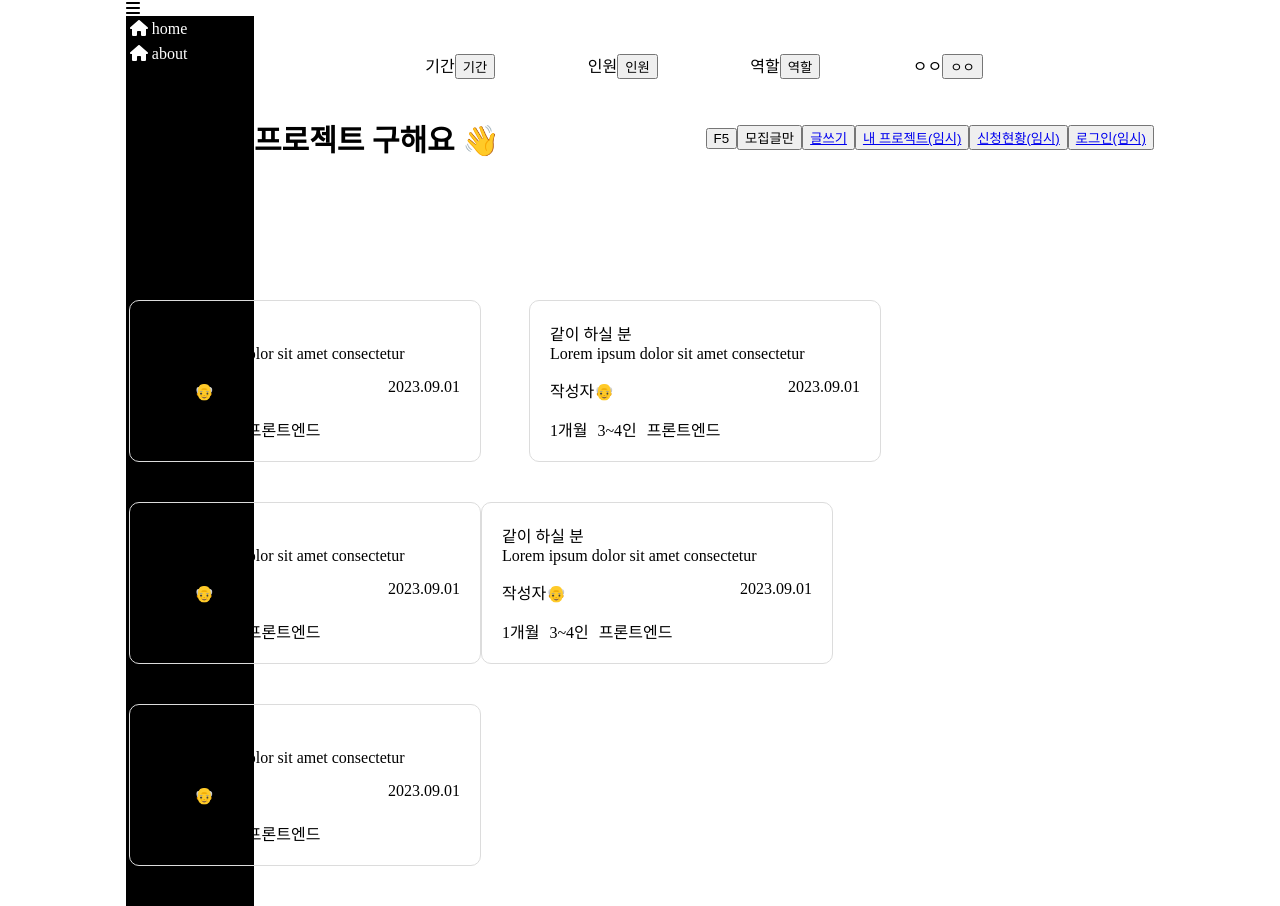
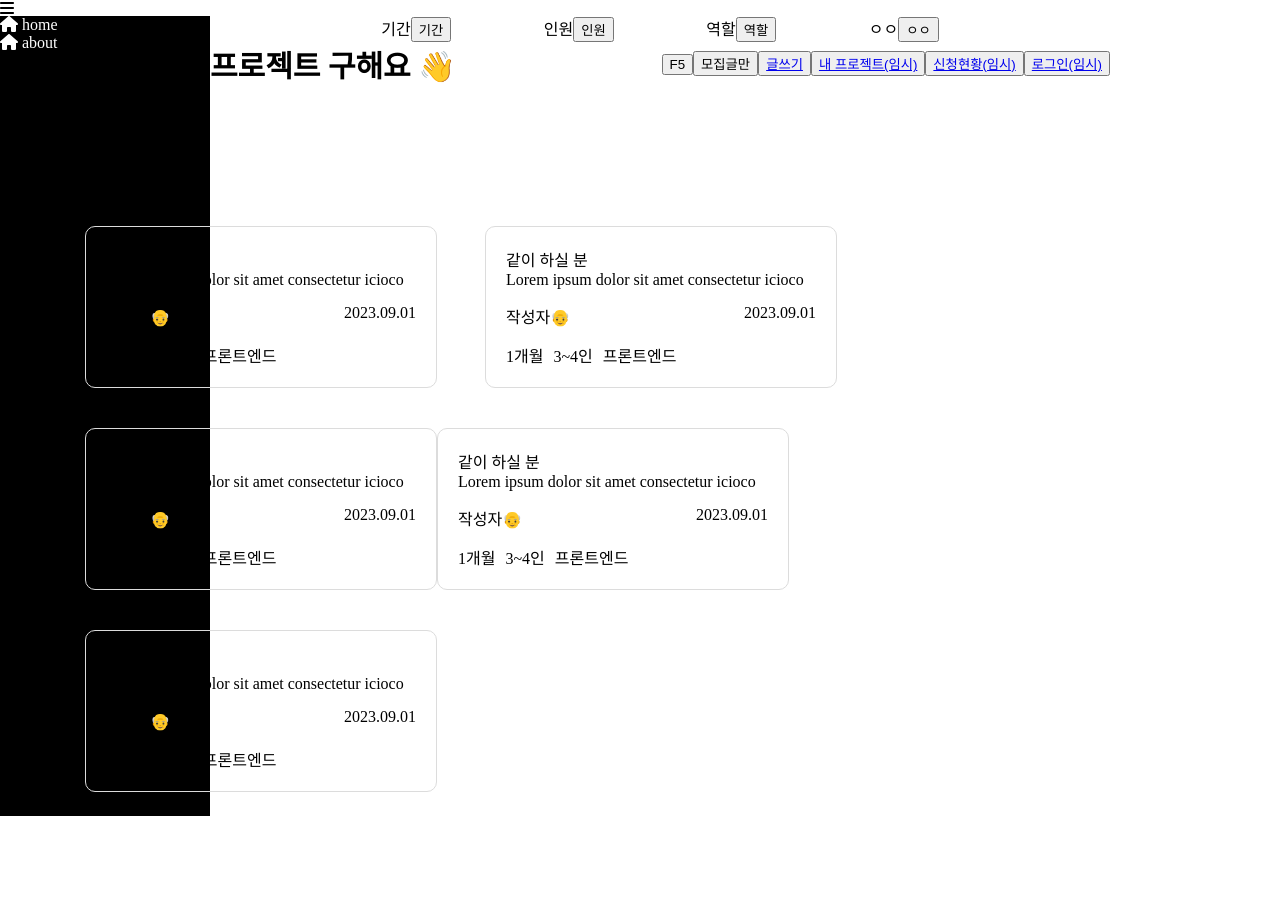
Before and after one commit to kyj098707/SideProject.LetMeIn, a React (Create React App) app in the folder front/: page / in a window 1280 px wide. After the commit the page ends 832 px from the top, so only its background shows below. Built offline with nearby package versions, Linux system fonts and the light colour scheme.

Commit message:
FEAT: 프로젝트 desc 말줄임표, 레이아웃 수정

```diff
--- a/front/src/component/MyPage/MyProject.scss
+++ b/front/src/component/MyPage/MyProject.scss
@@ -19,6 +19,12 @@
       &:nth-child(3n+3) {
         margin-right: 0;
       }
+
+      > span:nth-child(2) {
+        white-space: nowrap;
+        overflow: hidden;
+        text-overflow: ellipsis;
+      }
       > div:nth-child(3) {
         display: flex;
         justify-content: space-between;
--- a/front/src/component/MyPage/MyProject.tsx
+++ b/front/src/component/MyPage/MyProject.tsx
@@ -9,7 +9,7 @@ let data: Project[] =[
   {
     state: true,
     title: "같이 하실 분",
-    desc: "Lorem ipsum dolor sit amet consectetur",
+    desc: "Lorem ipsum dolor sit amet consectetur ioicn skyep",
     name: "작성자👴",
     genDate: "2023.09.01",
     tag: {
@@ -21,7 +21,7 @@ let data: Project[] =[
   {
     state: true,
     title: "같이 하실 분",
-    desc: "Lorem ipsum dolor sit amet consectetur",
+    desc: "Lorem ipsum dolor sit amet consectetur ioicn skyep",
     name: "작성자👴",
     genDate: "2023.09.01",
     tag: {
@@ -33,7 +33,7 @@ let data: Project[] =[
   {
     state: true,
     title: "같이 하실 분",
-    desc: "Lorem ipsum dolor sit amet consectetur",
+    desc: "Lorem ipsum dolor sit amet consectetur ioicn skyep",
     name: "작성자👴",
     genDate: "2023.09.01",
     tag: {
@@ -45,7 +45,7 @@ let data: Project[] =[
   {
     state: true,
     title: "같이 하실 분",
-    desc: "Lorem ipsum dolor sit amet consectetur",
+    desc: "Lorem ipsum dolor sit amet consectetur ioicn skyep",
     name: "작성자👴",
     genDate: "2023.09.01",
     tag: {
@@ -57,7 +57,7 @@ let data: Project[] =[
   {
     state: true,
     title: "같이 하실 분",
-    desc: "Lorem ipsum dolor sit amet consectetur",
+    desc: "Lorem ipsum dolor sit amet consectetur ioicn skyep",
     name: "작성자👴",
     genDate: "2023.09.01",
     tag: {
--- a/front/src/component/layout/Layout.style.tsx
+++ b/front/src/component/layout/Layout.style.tsx
@@ -4,14 +4,17 @@ import styled from 'styled-components';
 export const LayoutColBox = styled.div`
   display: flex;
   flex-direction: column;
+  width: 100%;
 `
 
 export const LayoutRowBox = styled.div`
   display: flex;
-  flex-direction: row;
+  // flex-direction: row;
+  height:100%;
 `
 
 export const ContentBox = styled.div`
   // Todo: padding 또는 margin 값을 주면 SideBar가 작아짐 : css충돌나는듯.. px과 관련있을듯함.
   // padding: 5%;
+  width: 100%;
 `
--- a/front/src/component/layout/SideBar.style.tsx
+++ b/front/src/component/layout/SideBar.style.tsx
@@ -7,10 +7,10 @@ export const SideBarBox = styled.div`
     color: white;
   }
   background-color: black;
-  // padding: 3%;
-  width: 10vw;
+  width: 210px;
+  flex-shrink: 0;
 `
 
 export const LinksBox = styled.div`
-  padding: 3%;
+
 `
--- a/front/src/pages/SeekProject/SeekProject.scss
+++ b/front/src/pages/SeekProject/SeekProject.scss
@@ -47,6 +47,12 @@
       &:nth-child(3n+3) {
         margin-right: 0;
       }
+
+      > span:nth-child(2) {
+        white-space: nowrap;
+        overflow: hidden;
+        text-overflow: ellipsis;
+      }
       > div:nth-child(3) {
         display: flex;
         justify-content: space-between;
--- a/front/src/pages/SeekProject/SeekProject.tsx
+++ b/front/src/pages/SeekProject/SeekProject.tsx
@@ -8,7 +8,7 @@ let data: Project[] =[
   {
     state: true,
     title: "같이 하실 분",
-    desc: "Lorem ipsum dolor sit amet consectetur",
+    desc: "Lorem ipsum dolor sit amet consectetur icioco",
     name: "작성자👴",
     genDate: "2023.09.01",
     tag: {
@@ -20,7 +20,7 @@ let data: Project[] =[
   {
     state: true,
     title: "같이 하실 분",
-    desc: "Lorem ipsum dolor sit amet consectetur",
+    desc: "Lorem ipsum dolor sit amet consectetur icioco",
     name: "작성자👴",
     genDate: "2023.09.01",
     tag: {
@@ -32,7 +32,7 @@ let data: Project[] =[
   {
     state: true,
     title: "같이 하실 분",
-    desc: "Lorem ipsum dolor sit amet consectetur",
+    desc: "Lorem ipsum dolor sit amet consectetur icioco",
     name: "작성자👴",
     genDate: "2023.09.01",
     tag: {
@@ -44,7 +44,7 @@ let data: Project[] =[
   {
     state: true,
     title: "같이 하실 분",
-    desc: "Lorem ipsum dolor sit amet consectetur",
+    desc: "Lorem ipsum dolor sit amet consectetur icioco",
     name: "작성자👴",
     genDate: "2023.09.01",
     tag: {
@@ -56,7 +56,7 @@ let data: Project[] =[
   {
     state: true,
     title: "같이 하실 분",
-    desc: "Lorem ipsum dolor sit amet consectetur",
+    desc: "Lorem ipsum dolor sit amet consectetur icioco",
     name: "작성자👴",
     genDate: "2023.09.01",
     tag: {
```
